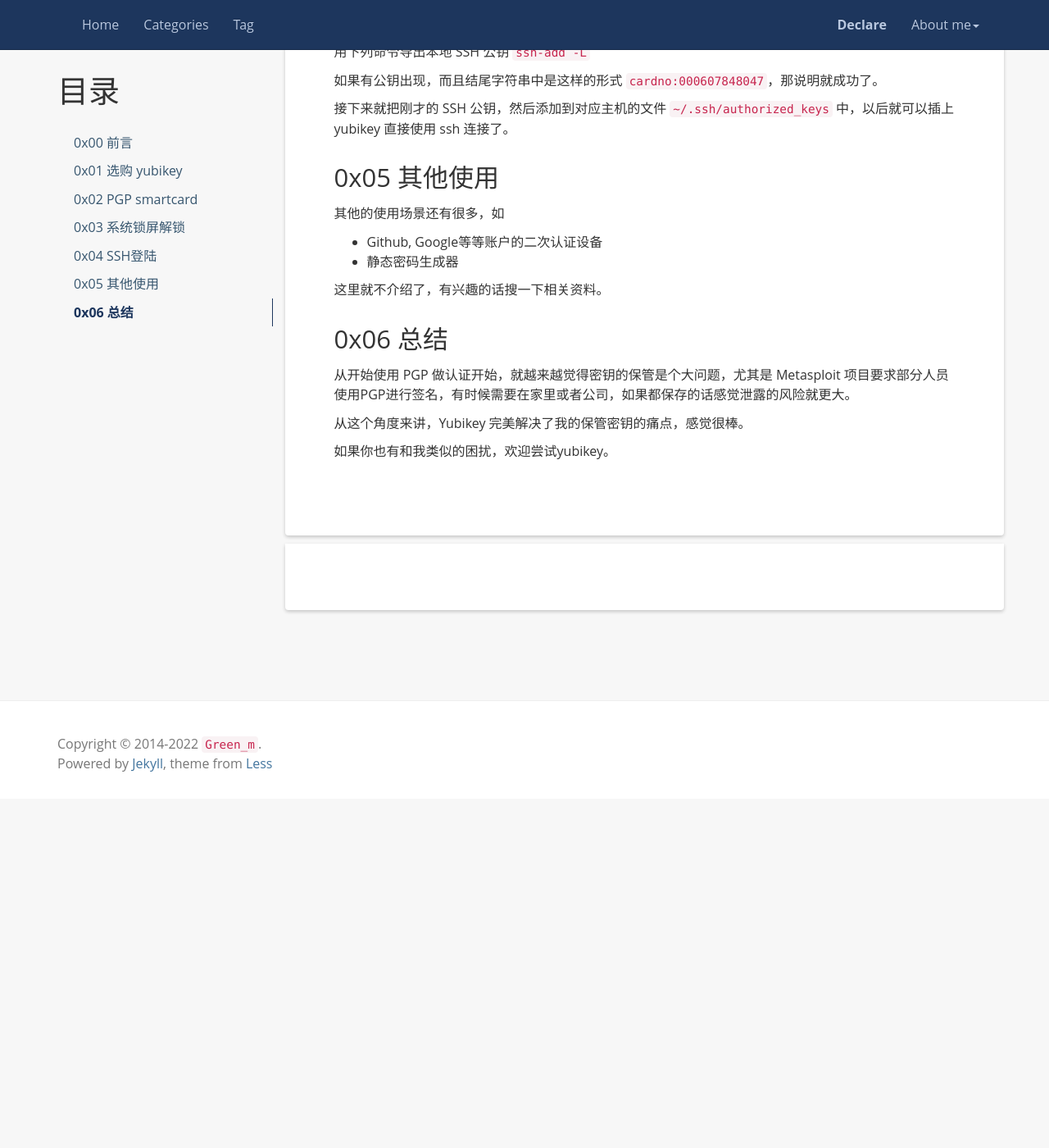
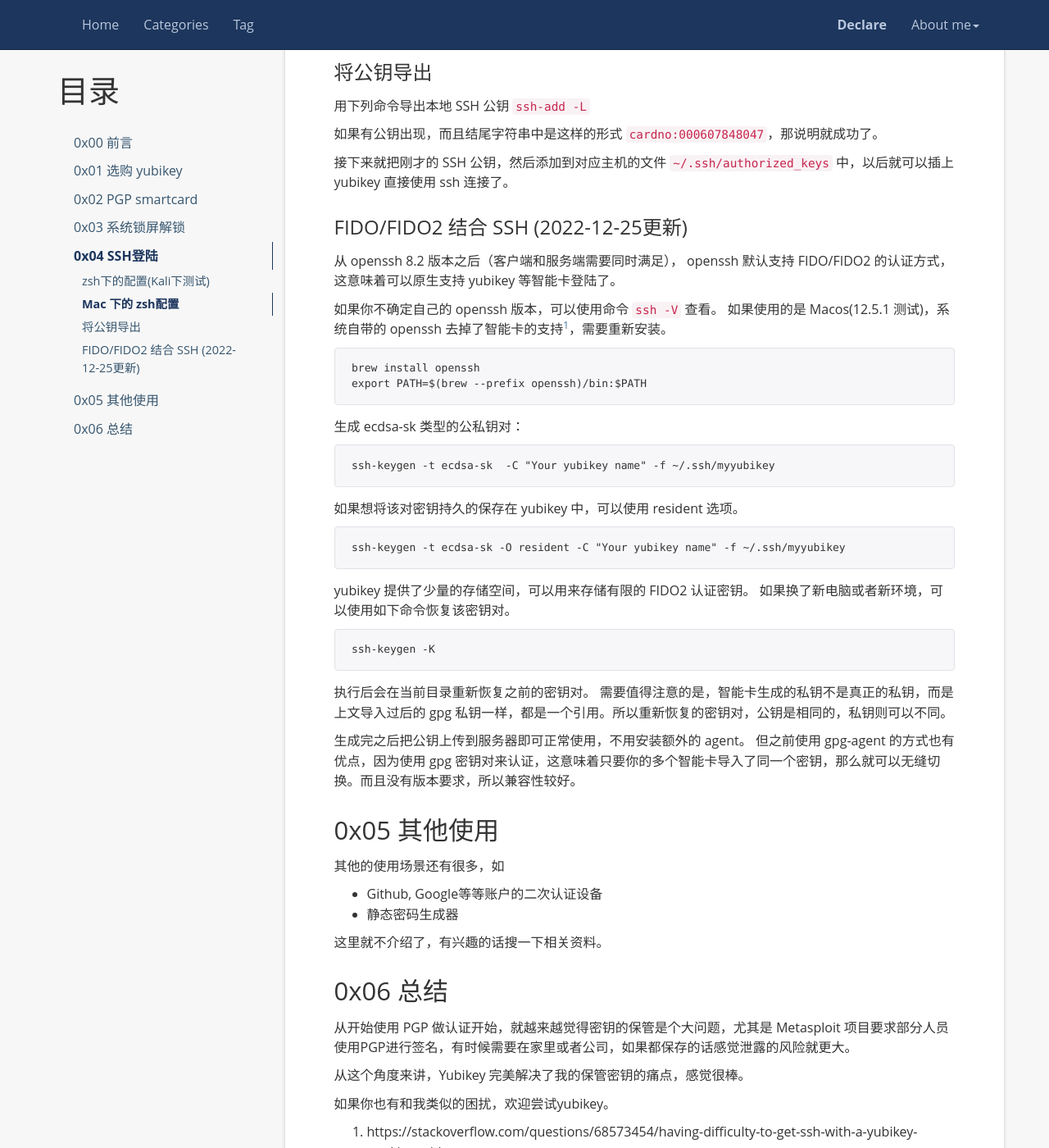
Before and after one commit to Green-m/Green-m.github.io, a Jekyll site: the page built from _posts/2018-08-28-secure-system-with-yubikey.md, in a window 1280 px wide and 1400 px high, scrolled down 7548 px. Shown: the whole window at 82% size. Built offline with Jekyll 4.4.1, drawn with Linux system fonts in a browser that asks for light colours; comment, search, counter and statistics services are not loaded; before the commit the page ends 8522 px from its top, so only the background shows below that; some of the changed text lies outside the part shown.

Commit message:
Update yubikey ssh login.

````diff
--- a/_posts/2018-08-28-secure-system-with-yubikey.md
+++ b/_posts/2018-08-28-secure-system-with-yubikey.md
@@ -12,6 +12,13 @@
 
 0x00 前言
 ------------------
+
+2022-12-15：
+更新 SSH 登陆部分。
+
+------------------
+
+
 最开始了解到 yubikey 是因为和一个朋友聊到 PGP 的问题，我觉得 PGP 保存私钥很麻烦，换一个环境或者电脑被搬走的话还是存在一些风险的，放云上就更加不用说了。然后他就说你可以考虑一下 yubikey。
 
 其实我之前也听某个群里的大佬说到过 yubikey，初听时就觉得这个东西应该很不错，安全级别应该很高，因为那会还没有开始使用 PGP，只是把 yubikey 当作一个开机的智能卡，所以也就没有深入去了解这个东西了。
@@ -364,6 +371,39 @@
 
 接下来就把刚才的 SSH 公钥，然后添加到对应主机的文件 `~/.ssh/authorized_keys` 中，以后就可以插上yubikey 直接使用 ssh 连接了。
 
+### FIDO/FIDO2 结合 SSH (2022-12-25更新)
+
+从 openssh 8.2 版本之后（客户端和服务端需要同时满足）， openssh 默认支持 FIDO/FIDO2 的认证方式，这意味着可以原生支持 yubikey 等智能卡登陆了。
+
+如果你不确定自己的 openssh 版本，可以使用命令 `ssh -V` 查看。 如果使用的是 Macos(12.5.1 测试)，系统自带的 openssh 去掉了智能卡的支持[^1]，需要重新安装。
+
+```
+brew install openssh
+export PATH=$(brew --prefix openssh)/bin:$PATH
+```
+
+生成 ecdsa-sk 类型的公私钥对：
+
+```
+ssh-keygen -t ecdsa-sk  -C "Your yubikey name" -f ~/.ssh/myyubikey
+```
+如果想将该对密钥持久的保存在 yubikey 中，可以使用 resident 选项。
+
+```
+ssh-keygen -t ecdsa-sk -O resident -C "Your yubikey name" -f ~/.ssh/myyubikey
+```
+
+yubikey 提供了少量的存储空间，可以用来存储有限的 FIDO2 认证密钥。 如果换了新电脑或者新环境，可以使用如下命令恢复该密钥对。
+
+```
+ssh-keygen -K
+```
+
+执行后会在当前目录重新恢复之前的密钥对。 需要值得注意的是，智能卡生成的私钥不是真正的私钥，而是上文导入过后的 gpg 私钥一样，都是一个引用。所以重新恢复的密钥对，公钥是相同的，私钥则可以不同。
+
+生成完之后把公钥上传到服务器即可正常使用，不用安装额外的 agent。 但之前使用 gpg-agent 的方式也有优点，因为使用 gpg 密钥对来认证，这意味着只要你的多个智能卡导入了同一个密钥，那么就可以无缝切换。而且没有版本要求，所以兼容性较好。
+
+
 0x05 其他使用
 ------------------
 
@@ -382,3 +422,9 @@
 从这个角度来讲，Yubikey 完美解决了我的保管密钥的痛点，感觉很棒。
 
 如果你也有和我类似的困扰，欢迎尝试yubikey。
+
+
+
+
+
+[^1]: https://stackoverflow.com/questions/68573454/having-difficulty-to-get-ssh-with-a-yubikey-working-with-macos-monterey
````
